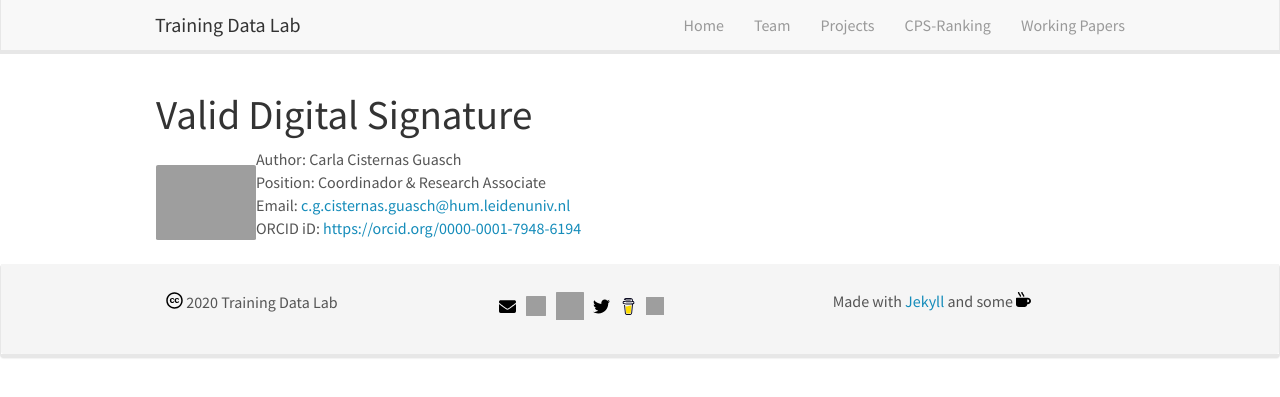
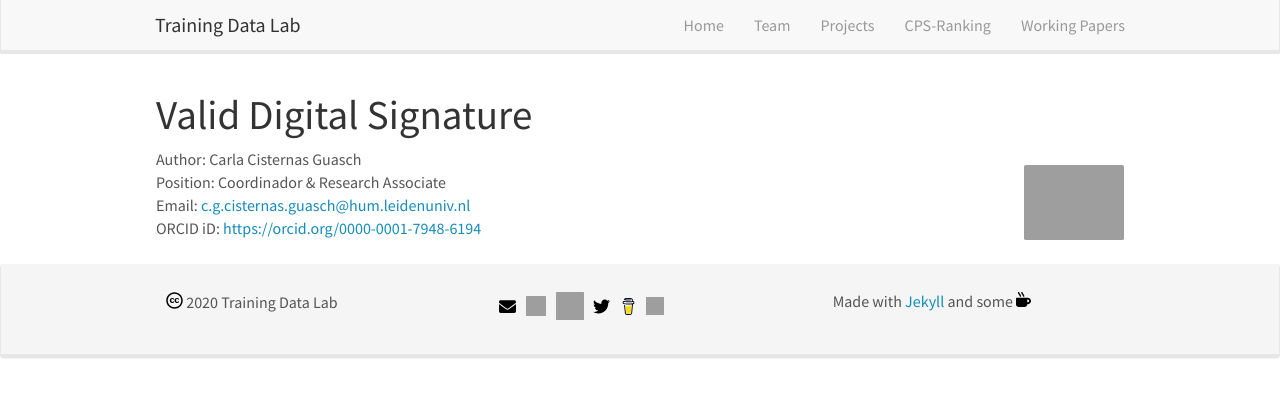
Before and after one commit to training-datalab/old-training-datalab.com, a Jekyll site: the page built from _pages/validation-ccisternas.md, in a window 1280 px wide. Shown: the top 397 px of the page. Built offline with Jekyll 4.4.1, drawn with Linux system fonts in a browser that asks for light colours; nearby versions of some CDN libraries.

Commit message:
Update validation-ccisternas.md
Co-Authored-By: Carla Cisternas <carla.cisternas@umayor.cl>

```diff
--- a/_pages/validation-ccisternas.md
+++ b/_pages/validation-ccisternas.md
@@ -8,7 +8,7 @@
 
 # Valid Digital Signature
 
-![]({{ site.url }}{{ site.baseurl }}/images/qr/ccisternas.png){: style="width: 100px; float: left; border: 25px"}
+![]({{ site.url }}{{ site.baseurl }}/images/qr/ccisternas.png){: style="width: 100px; float: right; border: 10px"}
 
 Author: Carla Cisternas Guasch<br />
 Position: Coordinador & Research Associate<br />
```
